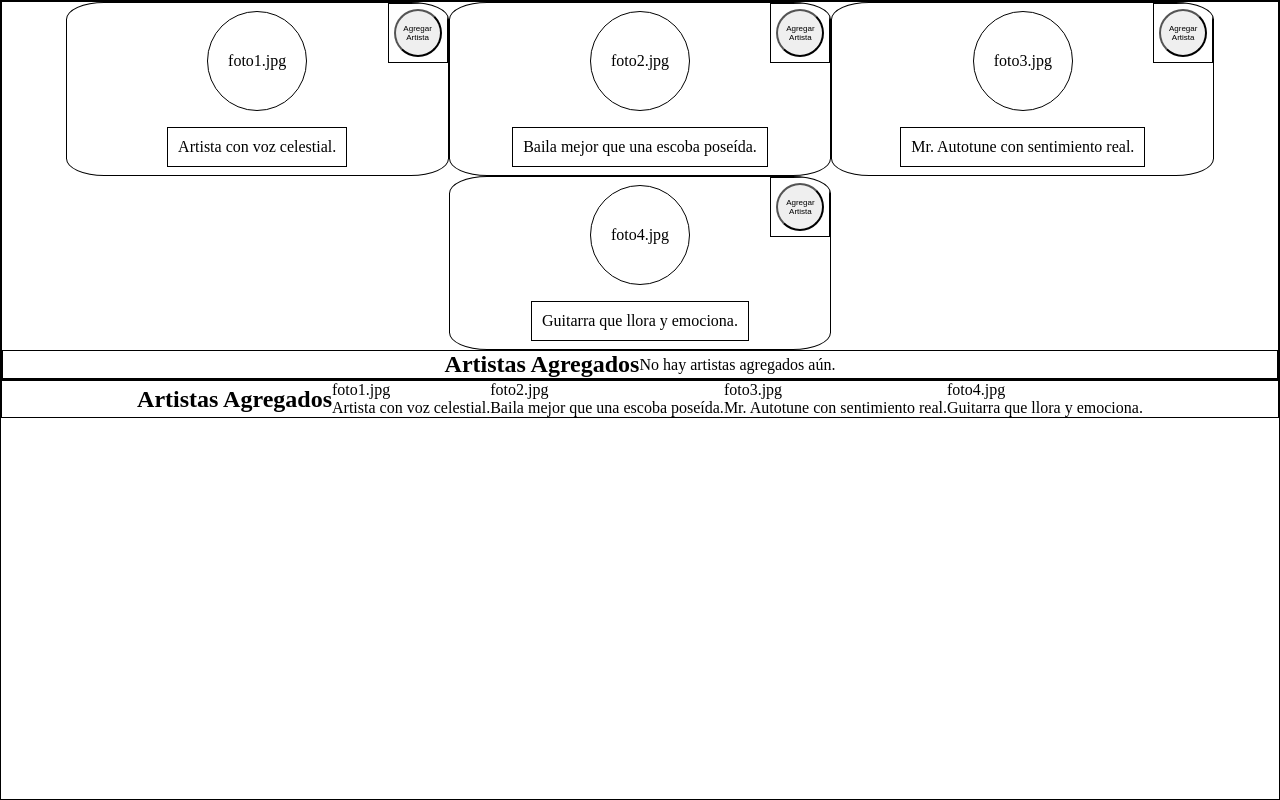
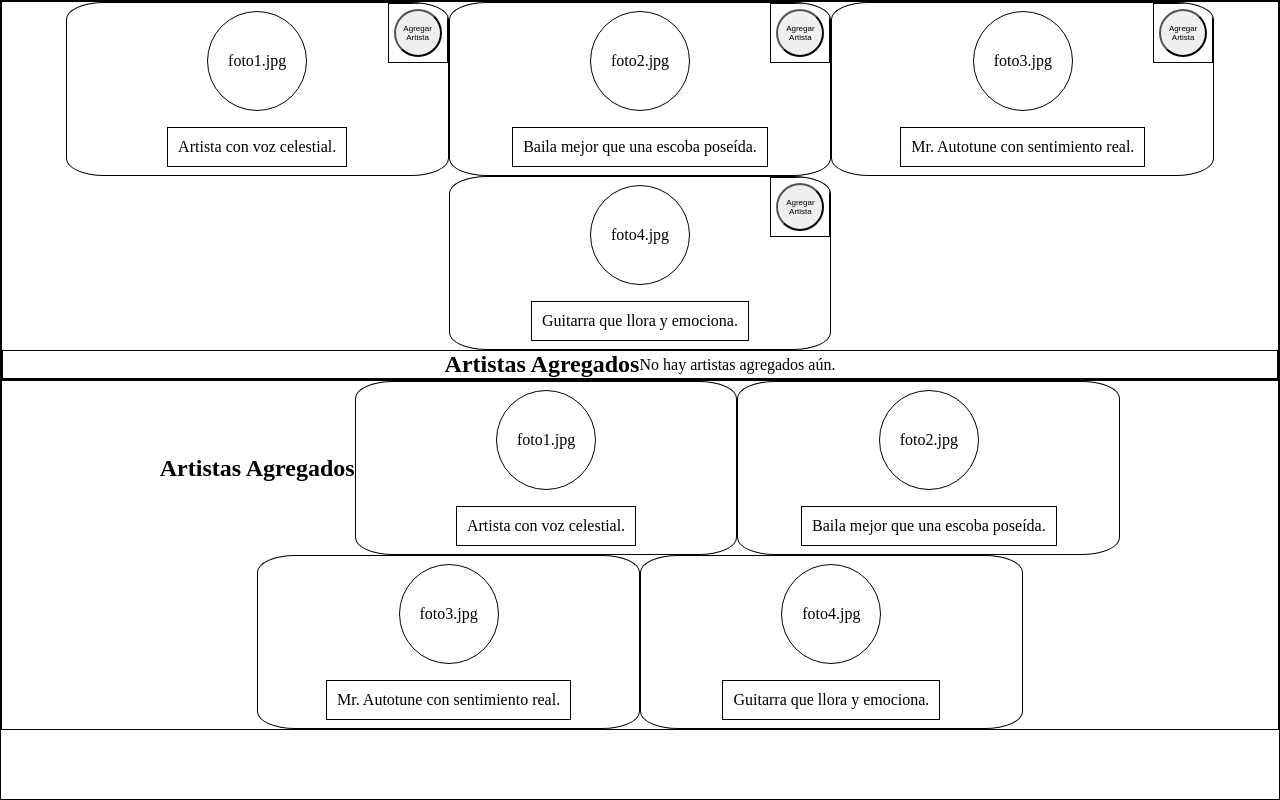
Before and after one commit to junkamilo/AprendiendoReact.js, a React (Vite) app in the folder clasesReact/React/React/React/: page / in a window 1280 px wide. Built offline with nearby package versions, Linux system fonts and the light colour scheme.

Commit message:
por terminar de modificar agregado

```diff
--- a/clasesReact/React/React/React/src/AgregarYEliminar/contentAgregar.tsx
+++ b/clasesReact/React/React/React/src/AgregarYEliminar/contentAgregar.tsx
@@ -13,8 +13,8 @@ export const ContentAgregar = ({ artistas }: Props) => {
 
       {artistas.map(({ id, foto, description }) => (
         <div key={id} className="item-agregado">
-          <div className="foto">{foto}</div>
-          <p>{description}</p>
+          <div className="content-logo">{foto}</div>
+          <p className="content-description">{description}</p>
         </div>
       ))}
     </div>
--- a/clasesReact/React/React/React/src/AgregarYEliminar/style.css
+++ b/clasesReact/React/React/React/src/AgregarYEliminar/style.css
@@ -9,7 +9,7 @@ body {
   min-height: 100dvh;
 }
 /*Diseño de la card*/
-.content-card {
+.content-card , .item-agregado{
   border: 1px solid black;
   width: 30%;
   height: auto;
```
